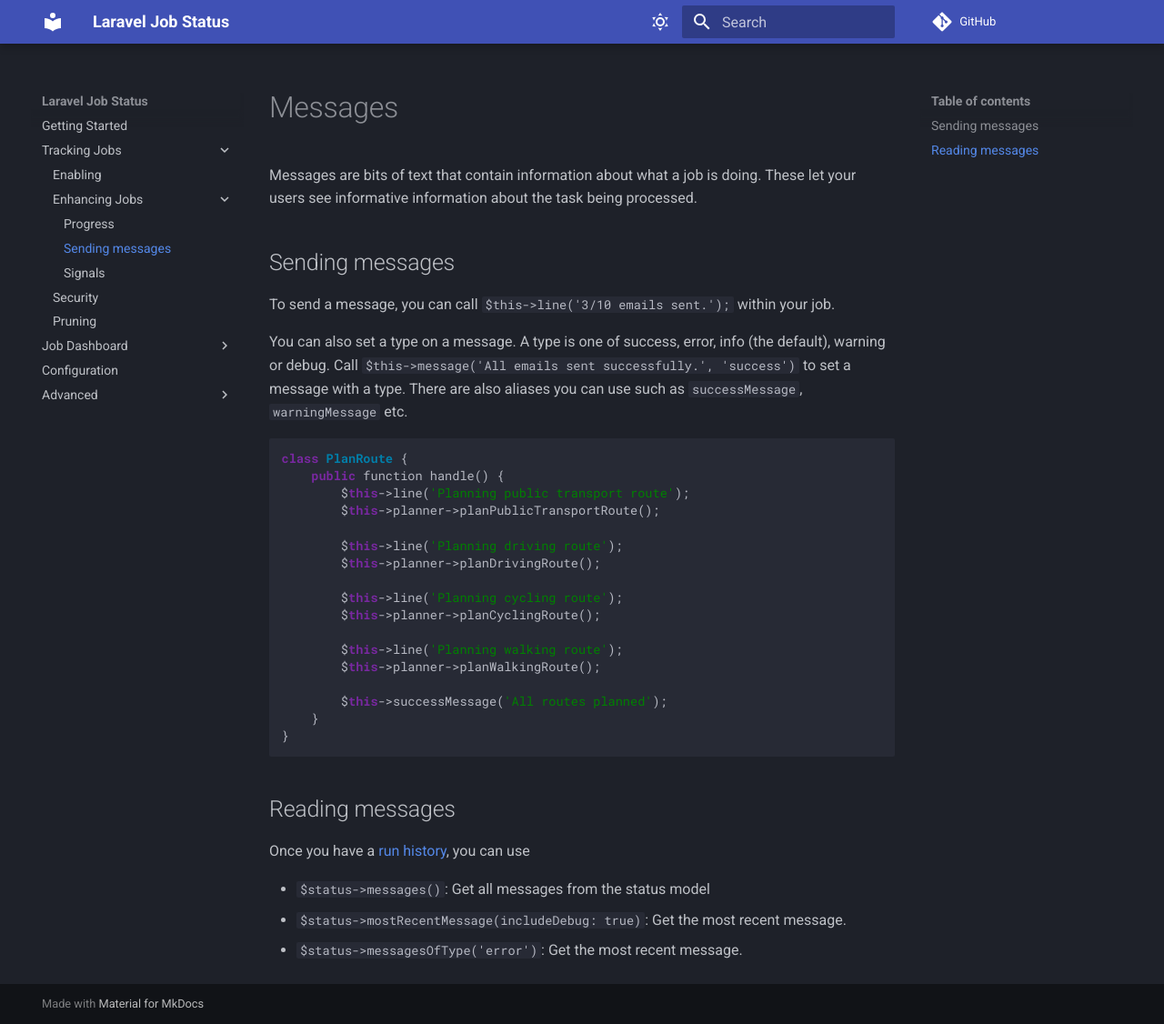
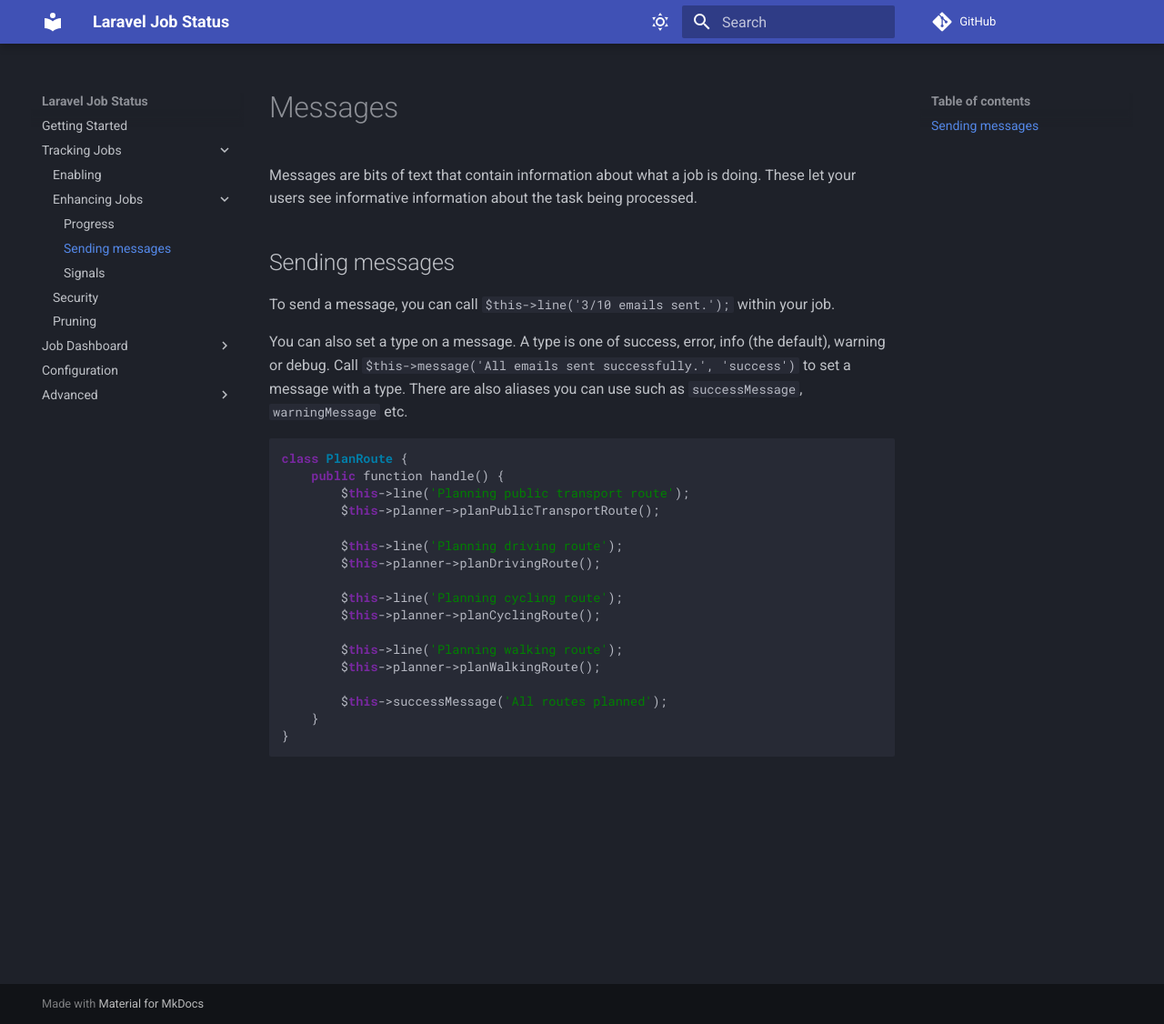
Before and after one commit to tobytwigger/laravel-job-status, an MkDocs documentation site: the page built from docs/docs/features/messages.md, in a window 1280 px wide and 1126 px high. Shown: the whole window at 91% size. Built offline with MkDocs 1.6.1 and Material for MkDocs 9.7.7, drawn with Linux system fonts in a browser that asks for light colours; comment, search, counter and statistics services are not loaded.

Commit message:
Update messages.md

````diff
--- a/docs/docs/features/messages.md
+++ b/docs/docs/features/messages.md
@@ -27,11 +27,3 @@
     }
 }
 ```
-
-## Reading messages
-
-Once you have a [run history](./../history/searching.md), you can use
-
-- `$status->messages()`: Get all messages from the status model
-- `$status->mostRecentMessage(includeDebug: true)`: Get the most recent message.
-- `$status->messagesOfType('error')`: Get the most recent message.
````
